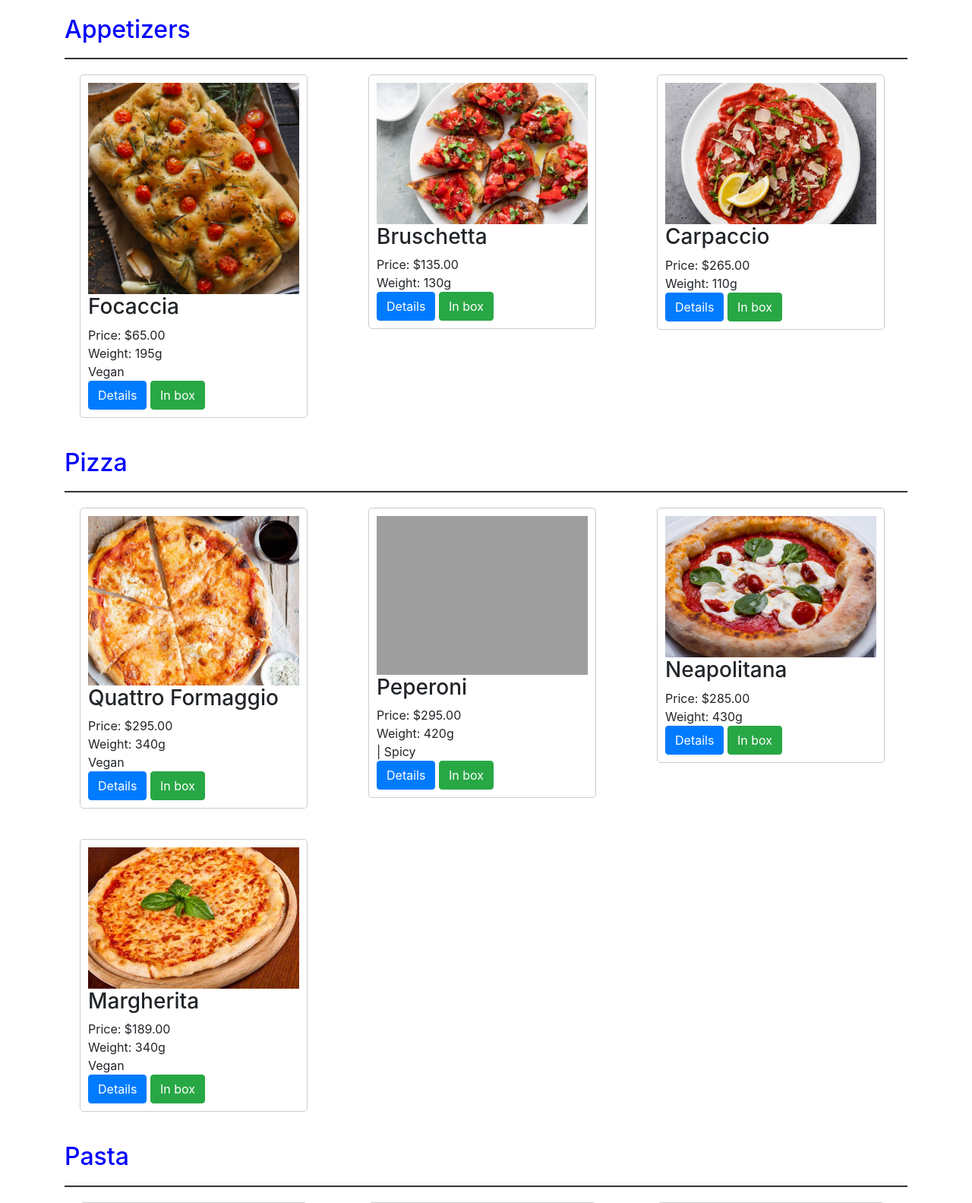
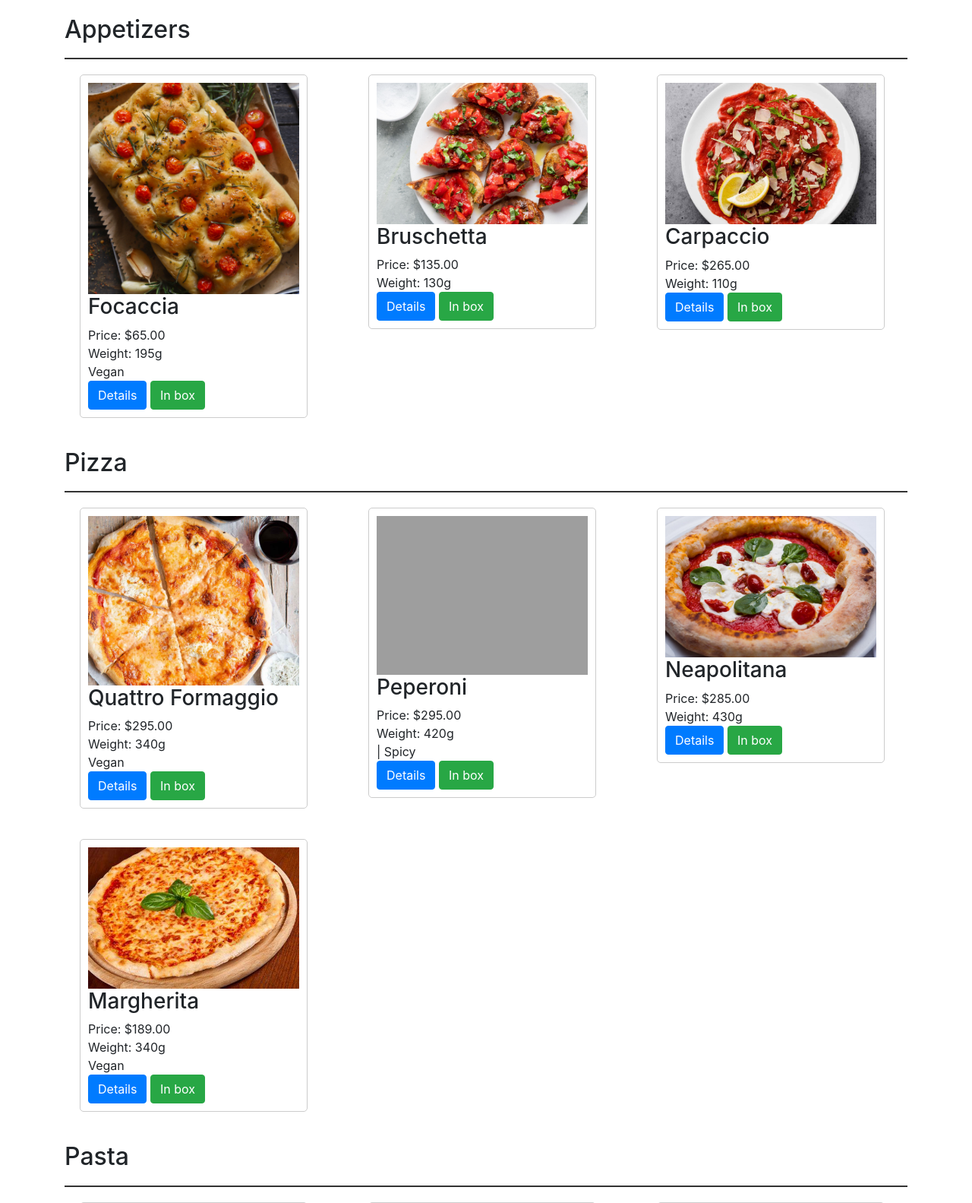
Before and after one commit to MytsakNatalia/Restaurant_Django_Project, a Django app: page /menu/ in a window 1280 px wide. Shown: the part 238-1821 px from the top of the page at 76% size. Run offline with Django 4.2, Linux system fonts and the light colour scheme; data comes from the database, SQL or seed files in the repository; both versions use the stored data as it was after the commit; some libraries are stand-ins or nearby versions; grey boxes are pictures that could not be loaded.

```diff
--- a/restaurant/menu/templates/menu/base.html
+++ b/restaurant/menu/templates/menu/base.html
@@ -38,9 +38,6 @@
             margin-top: 20px;
             border-bottom: 2px solid #333;
             padding-bottom: 10px;
-            {% if selected_category_id == category.id %}
-                color: blue; /* Change color for the selected category */
-            {% endif %}
         }
 
         .additional-links {
--- a/restaurant/menu/templates/menu/index.html
+++ b/restaurant/menu/templates/menu/index.html
@@ -15,9 +15,6 @@
             margin-top: 20px;
             border-bottom: 2px solid #333;
             padding-bottom: 10px;
-            {% if selected_category_id == category.id %}
-                color: blue; /* Change color for the selected category */
-            {% endif %}
         }
 
         .meal-card {
```
Also changed, not shown: restaurant/db.sqlite3.
